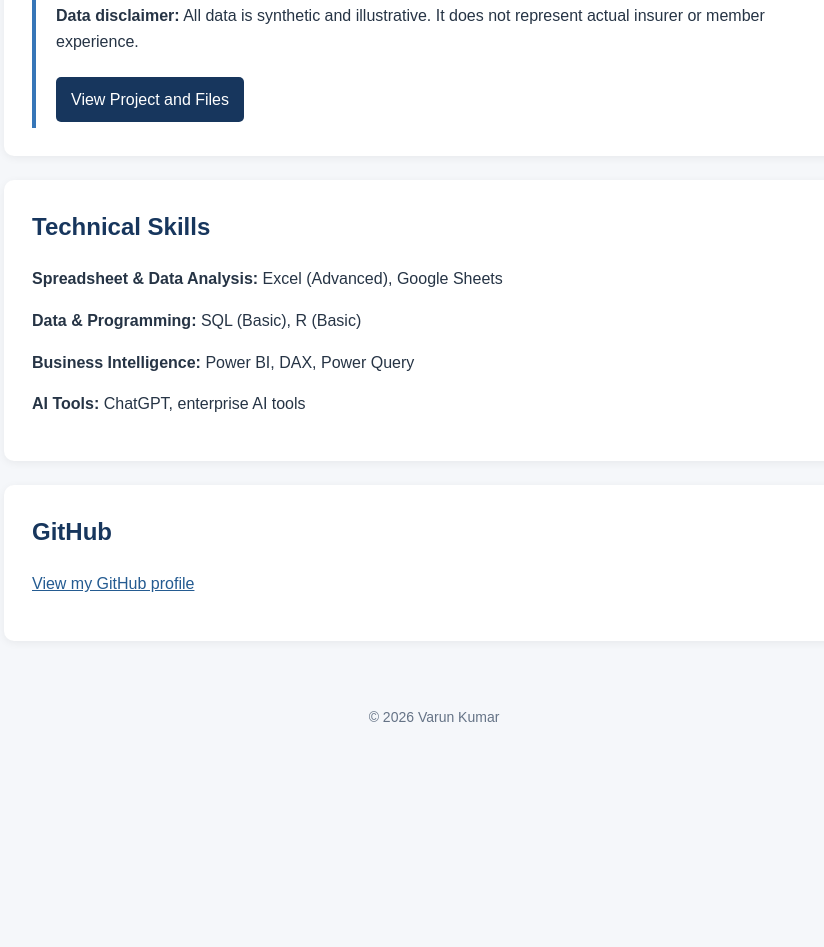
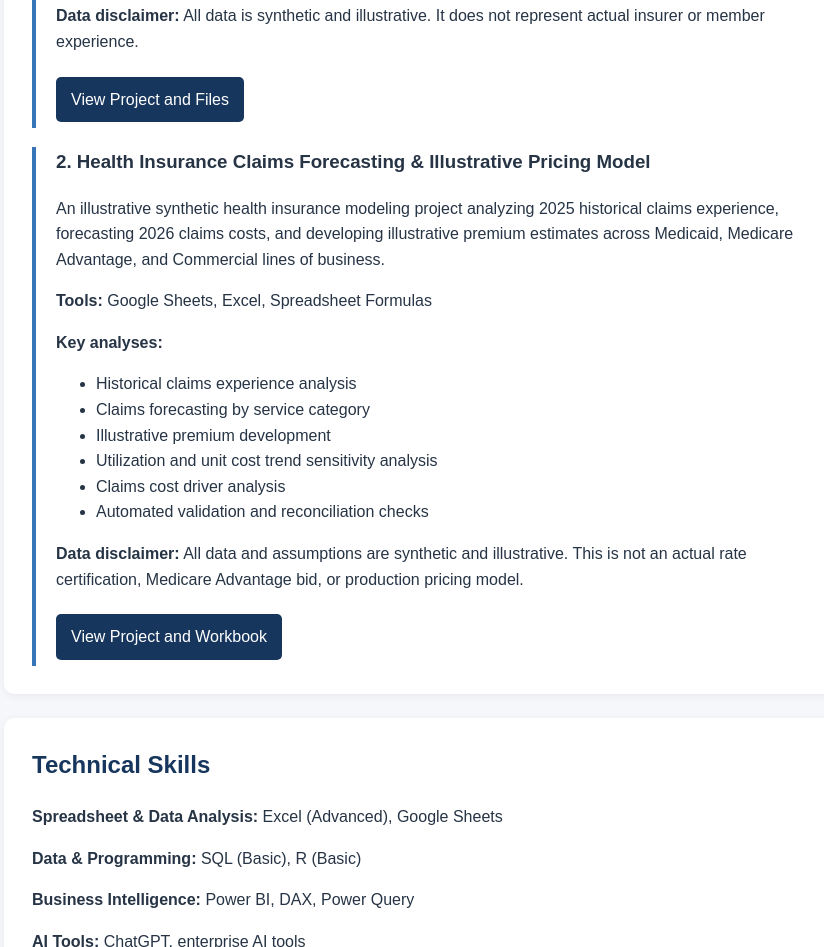
Before and after one commit to varunckumar200/varunckumar200.github.io, a plain HTML site: page index.html in a window 1280 px wide. Shown: the part 947-1894 px from the top of the page, without its empty margins (206-1030 px from the left). Before the commit the page ends 1700 px from the top, so only its background shows below. Drawn offline with Linux system fonts and the light colour scheme.

Commit message:
Update index.html

```diff
--- a/index.html
+++ b/index.html
@@ -124,18 +124,50 @@
       </a>
     </div>
 
-    <!-- Add future projects here -->
+    <div class="project">
+      <h3>2. Health Insurance Claims Forecasting &amp; Illustrative Pricing Model</h3>
+
+      <p>
+        An illustrative synthetic health insurance modeling project
+        analyzing 2025 historical claims experience, forecasting
+        2026 claims costs, and developing illustrative premium estimates
+        across Medicaid, Medicare Advantage, and Commercial lines of business.
+      </p>
+
+      <p><strong>Tools:</strong> Google Sheets, Excel, Spreadsheet Formulas</p>
+
+      <p><strong>Key analyses:</strong></p>
+      <ul>
+        <li>Historical claims experience analysis</li>
+        <li>Claims forecasting by service category</li>
+        <li>Illustrative premium development</li>
+        <li>Utilization and unit cost trend sensitivity analysis</li>
+        <li>Claims cost driver analysis</li>
+        <li>Automated validation and reconciliation checks</li>
+      </ul>
+
+      <p>
+        <strong>Data disclaimer:</strong> All data and assumptions are
+        synthetic and illustrative. This is not an actual rate certification,
+        Medicare Advantage bid, or production pricing model.
+      </p>
+
+      <a class="project-link"
+         href="https://github.com/varunckumar200/health-insurance-claims-forecasting-illustrative-pricing-model">
+         View Project and Workbook
+      </a>
+    </div>
 
   </section>
 
   <section>
     <h2>Technical Skills</h2>
 
-  <p><strong>Spreadsheet & Data Analysis:</strong>
+    <p><strong>Spreadsheet &amp; Data Analysis:</strong>
       Excel (Advanced), Google Sheets
     </p>
 
-  <p><strong>Data & Programming:</strong>
+    <p><strong>Data &amp; Programming:</strong>
       SQL (Basic), R (Basic)
     </p>
 
```
Lines whose indentation alone changed are shown as unchanged.
